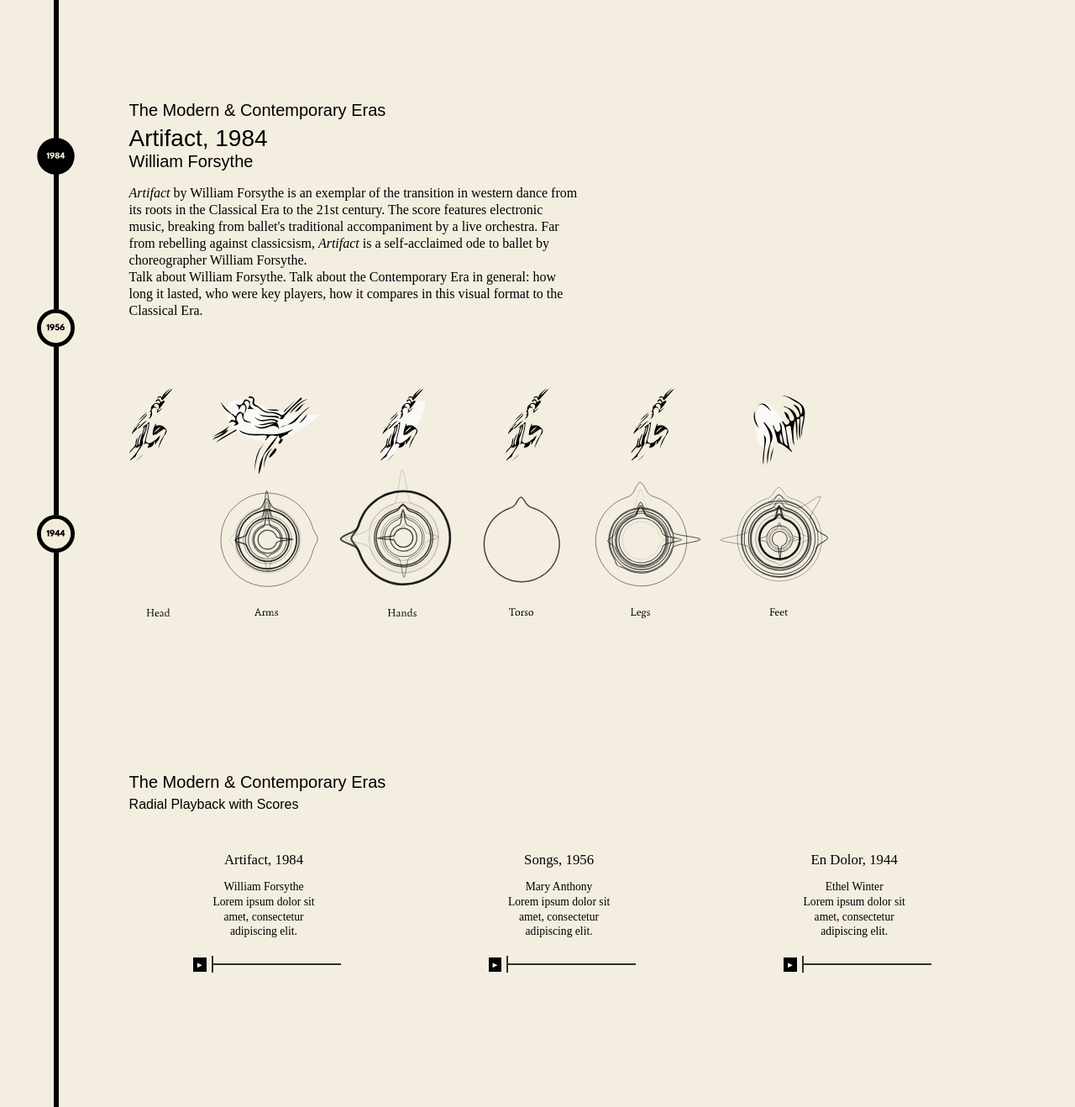
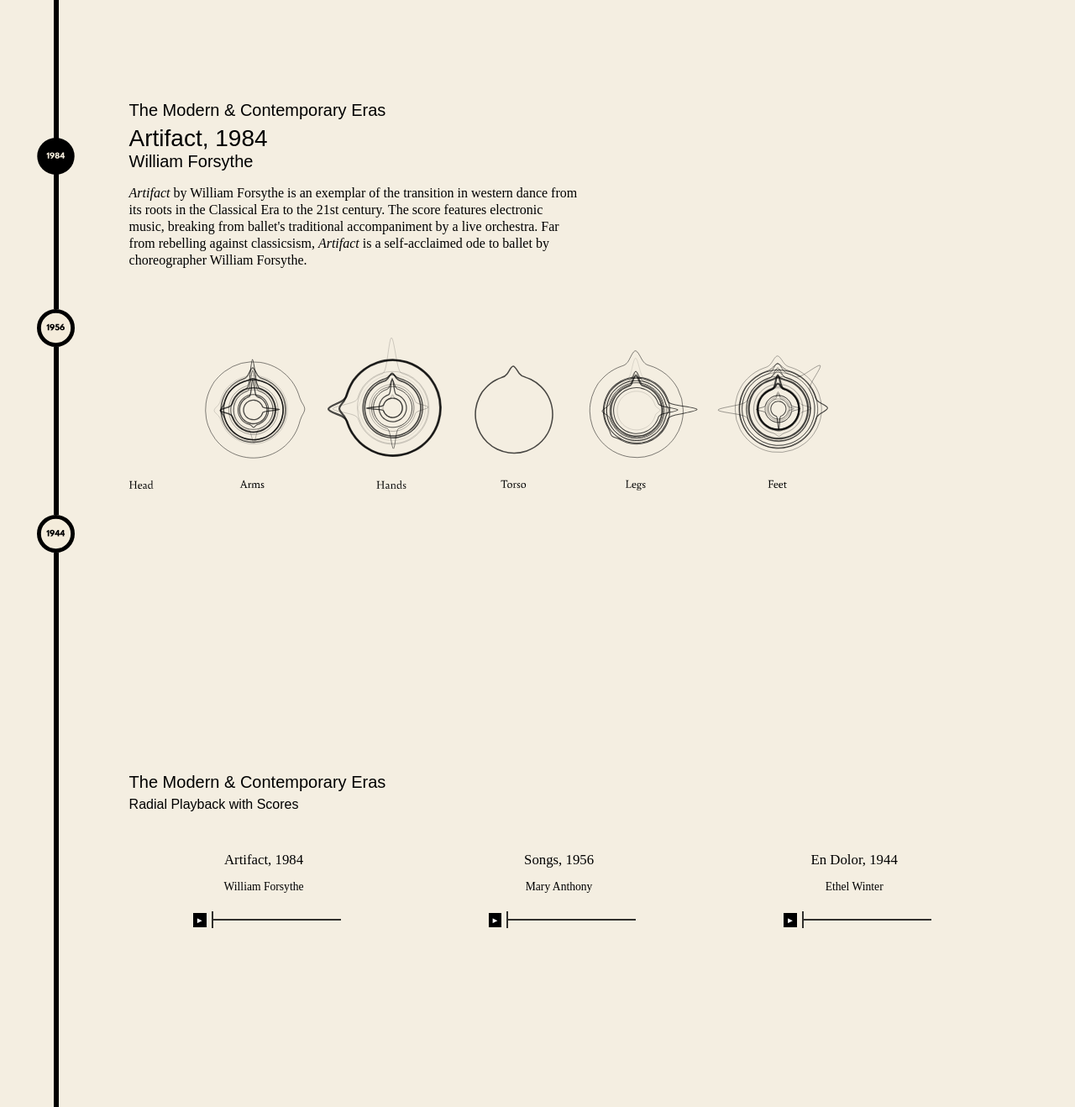
Before and after one commit to laurasher/taxonomy-of-dance, a Flask app: page / in a window 1280 px wide. Shown: the part 3040-4358 px from the top of the page at 84% size. Run offline with Flask 2, Linux system fonts and the light colour scheme; some libraries are stand-ins or nearby versions; some web fonts are replaced.

Commit message:
Beginning to finish.

```diff
--- a/templates/home.html
+++ b/templates/home.html
@@ -348,7 +348,7 @@
 		}
 		#overview-choreo-radials{
 			/* height: 100%; */
-			width: 75vw;
+			width: 80vw;
 		}
 		#overview {
 			margin-top: 10vw;
@@ -634,11 +634,12 @@
 					 to the 21st century. The score features electronic music, breaking from ballet's traditional accompaniment by a live
 					orchestra. Far from rebelling against classicsism, <i>Artifact</i> is a self-acclaimed ode to ballet by choreographer William Forsythe.
 
-					<br>Talk about William Forsythe. Talk about the Contemporary Era in general: how long it lasted, who were
-					key players, how it compares in this visual format to the Classical Era.
+					<!-- <br>Talk about William Forsythe. Talk about the Contemporary Era in general: how long it lasted, who were
+					key players, how it compares in this visual format to the Classical Era. -->
 				</p>
 			</div>
-			<img id='artifact-feature-choreo-radials' class='desktop feature-choreo-radials' src="{{ url_for('static', filename='assets/artifact-radials-names-below-illus-white-blobs.svg') }}" alt="artifact 1984 choreo radials">
+			<!-- <img id='artifact-feature-choreo-radials' class='desktop feature-choreo-radials' src="{{ url_for('static', filename='assets/artifact-radials-names-below-illus-white-blobs.svg') }}" alt="artifact 1984 choreo radials"> -->
+			<img id='artifact-feature-choreo-radials' class='desktop feature-choreo-radials' src="{{ url_for('static', filename='assets/artifact-radials.svg') }}" alt="artifact 1984 choreo radials">
 			<!-- <img id='artifact-feature-choreo-radials' class='mobile' src="{{ url_for('static', filename='assets/artifact-radials-vert-names-right-illus.svg') }}" alt="artifact 1984 choreo radials"> -->
 		</div>
 	</div>
@@ -650,7 +651,7 @@
 						<span>
 							<p class='column-title'>Artifact, 1984</p>
 						</span>
-						<p class='column-paragraph para centered'>William Forsythe<br>Lorem ipsum dolor sit amet, consectetur adipiscing elit.</p>
+						<p class='column-paragraph para centered'>William Forsythe<br></p>
 						<div id="artifact-slider-container" class='slider-container'>
 							<button id="artifact-play-button" class='play-button'>&#9658;</button>
 							<button id="artifact-pause-button" class='play-button button-enabled'>❚❚</button>
@@ -663,7 +664,7 @@
 					<span>
 						<p class='column-title'>Songs, 1956</p>
 					</span>
-					<p class='column-paragraph para centered'>Mary Anthony<br>Lorem ipsum dolor sit amet, consectetur adipiscing elit.</p>
+					<p class='column-paragraph para centered'>Mary Anthony<br></p>
 					<div id="songs-slider-container" class='slider-container'>
 							<button id="songs-play-button" class='play-button'>&#9658;</button>
 							<button id="songs-pause-button" class='play-button button-enabled'>❚❚</button>
@@ -675,7 +676,7 @@
 						<span>
 							<p class='column-title'>En Dolor, 1944</p>
 						</span>
-						<p class='column-paragraph para centered'>Ethel Winter<br>Lorem ipsum dolor sit amet, consectetur adipiscing elit.</p>
+						<p class='column-paragraph para centered'>Ethel Winter<br></p>
 						<div id="endolor-slider-container" class='slider-container'>
 							<button id="endolor-play-button" class='play-button'>&#9658;</button>
 							<button id="endolor-pause-button" class='play-button button-enabled'>❚❚</button>
@@ -708,7 +709,8 @@
 							posuere quis, ullamcorper sed neque. Pellentesque et eros tellus. Suspendisse id ex scelerisque, venenatis tortor nec,
 							sodales tellus. Praesent dui libero, vehicula placerat consequat et, laoreet vitae justo. Sed in dignissim dolor.</p>
 				</div>
-				<img id='coppelia-feature-choreo-radials' class='desktop feature-choreo-radials' src="{{ url_for('static', filename='assets/coppelia-radials-names-below-illus-white-blobs.svg') }}" alt="coppelia 1870 choreo radials">
+				<img id='coppelia-feature-choreo-radials' class='desktop feature-choreo-radials' src="{{ url_for('static', filename='assets/coppelia-radials.svg') }}" alt="coppelia 1870 choreo radials">
+				<!-- <img id='coppelia-feature-choreo-radials' class='desktop feature-choreo-radials' src="{{ url_for('static', filename='assets/coppelia-radials-names-below-illus-white-blobs.svg') }}" alt="coppelia 1870 choreo radials"> -->
 				<!-- <img id='artifact-feature-choreo-radials' class='mobile' src="{{ url_for('static', filename='assets/artifact-radials-vert-names-right-illus.svg') }}" alt="artifact 1984 choreo radials"> -->
 			</div>
 	</div>
@@ -720,7 +722,7 @@
 						<span>
 							<p class='column-title'>Coppélia, 1870</p>
 						</span>
-						<p class='column-paragraph para centered'>Arthur Michel Saint-Leon<br>Lorem ipsum dolor sit amet, consectetur adipiscing elit.</p>
+						<p class='column-paragraph para centered'>Arthur Michel Saint-Leon<br></p>
 						<div id="coppelia-slider-container" class='slider-container'>
 							<button id="coppelia-play-button" class='play-button'>&#9658;</button>
 							<button id="coppelia-pause-button" class='play-button button-enabled'>❚❚</button>
@@ -732,7 +734,7 @@
 						<span>
 							<p class='column-title'>Sleeping Beauty, 1890</p>
 						</span>
-						<p class='column-paragraph para centered'>Marius Petipa<br>Lorem ipsum dolor sit amet, consectetur adipiscing elit.</p>
+						<p class='column-paragraph para centered'>Marius Petipa<br></p>
 						<div id="sleepingbeauty-slider-container" class='slider-container'>
 								<button id="sleepingbeauty-play-button" class='play-button'>&#9658;</button>
 								<button id="sleepingbeauty-pause-button" class='play-button button-enabled'>❚❚</button>
@@ -744,7 +746,7 @@
 						<span>
 							<p class='column-title'>Raymonda, 1898</p>
 						</span>
-						<p class='column-paragraph para centered'>Marius Petipa<br>Lorem ipsum dolor sit amet, consectetur adipiscing elit.</p>
+						<p class='column-paragraph para centered'>Marius Petipa<br></p>
 						<div id="raymonda-slider-container" class='slider-container'>
 							<button id="raymonda-play-button" class='play-button'>&#9658;</button>
 							<button id="raymonda-pause-button" class='play-button button-enabled'>❚❚</button>
```
Also changed, not shown: static/assets/artifact-radials-names-below-illus-white-blobs.svg (deleted), static/assets/artifact-radials.svg (added), static/assets/contemporary-era-radial-grid-mobile_OLD.svg (deleted), static/assets/coppelia-radials.svg (added), static/assets/explainer-choreo-radial-body_old.svg (deleted), static/assets/explainer-choreo-radial-green.svg (deleted), static/assets/how-explainer.svg, static/assets/overview-radial-grid-timeline-noNotes.svg (deleted), static/assets/overview-radial-grid-timeline.svg, static/assets/overview-radial-grid-timelineOLD.svg (deleted), static/assets/overview-radial-grid-timeline_OLD.svg (added), static/assets/overview-radial-grid.svg (deleted), static/assets/songs-radials-names-below-illus.svg (deleted), static/assets/taxonomy-timeline-black.svg (deleted), 1 more files, 1 other file.
